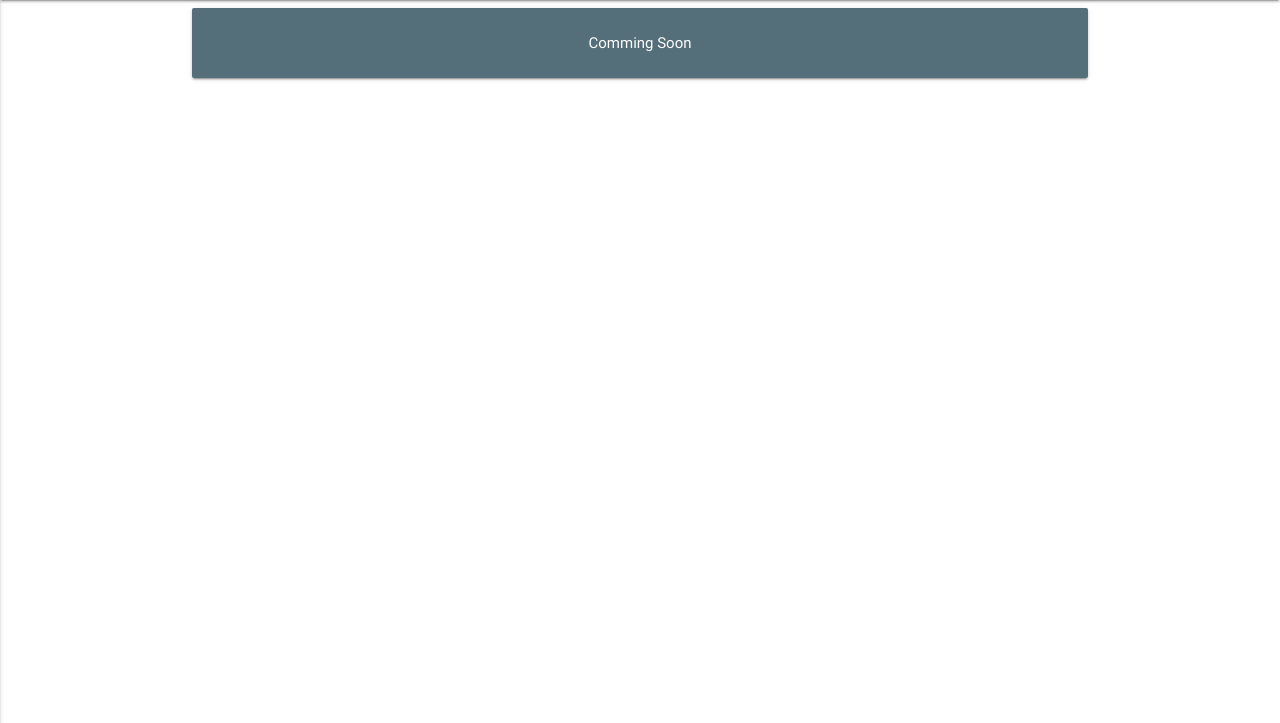
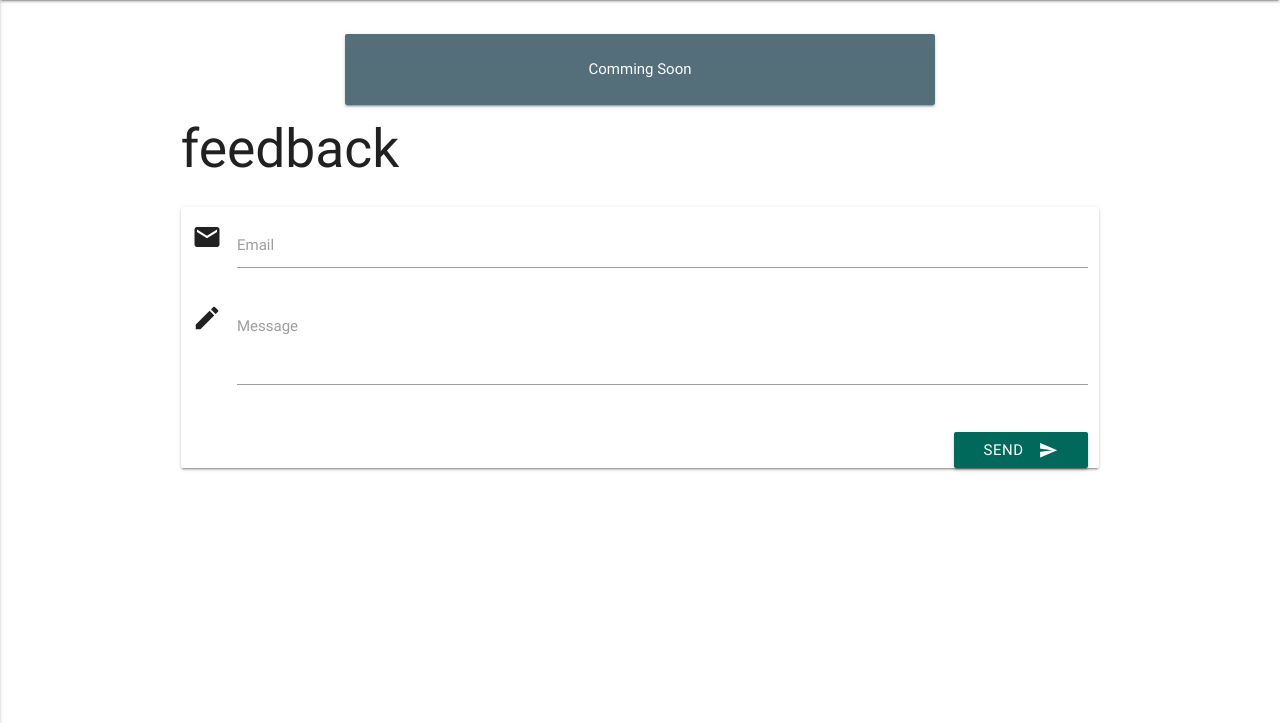
Before and after one commit to miladezzat/Ensa7ny, a Node server app: page /about in a window 1280 px wide. Shown: the part 64-787 px from the top of the page. Run offline with Node 20, Linux system fonts and the light colour scheme; some libraries are stand-ins or nearby versions.

Commit message:
make it better

```diff
--- a/app.js
+++ b/app.js
@@ -16,10 +16,13 @@ var MongoStroe    = require('connect-mongo')(session);
 var users 			  = require('./routes/users');
 var index 			  = require('./routes/index');
 
-var app 			= express();
+var app 			    = express();
 
 
 //connection to MongoDB Local
+
+//mongodb://wp5any:123456@ds229418.mlab.com:29418/wp5any
+//mongodb://localhost:27017/wp5any
 mongoose.Promise = global.Promise;
 mongoose.connect('mongodb://wp5any:123456@ds229418.mlab.com:29418/wp5any')
   .then(() =>  console.log('connection succesful'))
--- a/controllers/userController.js
+++ b/controllers/userController.js
@@ -43,6 +43,10 @@ userController.admin = function(req, res, next) {
       if (err) {
         return res.write('Error!');
       }
+      //var decrypt      = require('decrypt-nodejs');
+      //return bcrypt.hashSync(password, bcrypt.genSaltSync(5), null);
+      //console.log(decrypt.hashSync(results[0].password, decrypt.genSaltSync(5), null));
+      //console.log(decrypt.hashSync(password, bcrypt.genSaltSync(5), null));
       var username = admin.fullname;
       res.render('admin/admin', { title: 'Ensa7ny',username: username, users: results});
       });
--- a/models/user.js
+++ b/models/user.js
@@ -14,7 +14,7 @@ userSchema.methods.encryptPassword = function (password) {
 	return bcrypt.hashSync(password, bcrypt.genSaltSync(5), null);
 };
 userSchema.methods.validPassword = function(password){
-return bcrypt.compareSync(password, this.password);
+	return bcrypt.compareSync(password, this.password);
 }
 
 module.exports = mongoose.model('User', userSchema);
--- a/routes/users.js
+++ b/routes/users.js
@@ -82,6 +82,9 @@ router.use('/', methodsController.notLoggedIn, function(req, res, next) {
 
 /* GET Register Page. */
 router.get('/register', userController.register);
+router.get('/email', function(req, res){
+  res.render('user/email');
+});
 
 /* Authenticated Register. */
 router.post('/register', passport.authenticate('local.signup', {
--- a/views/layouts/layout.hbs
+++ b/views/layouts/layout.hbs
@@ -2,7 +2,7 @@
 <html>
   <head>
     <meta charset="UTF-8">
-    <meta name="description" content="دع الناس تواجهك بحقيقتك و كن مستعد لذلك">
+    <meta name="description" content="انصحني بكل ثقة">
     <meta name="keywords" content="">
     <meta name="author" content="spider">
 
--- a/views/user/about.hbs
+++ b/views/user/about.hbs
@@ -1,7 +1,30 @@
-<div class="col s12 m8 offset-m2">
-  <div class="card blue-grey darken-1">
-    <div class="card-content white-text">
-      <p class="center">Comming Soon</p>
+<div class="row">
+  <div class="col s12 m8 offset-m2">
+    <div class="card blue-grey darken-1">
+      <div class="card-content white-text">
+        <p class="center">Comming Soon</p>
+      </div>
     </div>
   </div>
+  <h2> feedback</h2>
+  <form class="col s12 card" action="/message/{{id}}" method="post">
+    <div class="row">
+      <div class="input-field col s12">
+        <i class="material-icons prefix">email</i>
+        <input id="email" class="validate" type="text" name="email" required>
+        <label for="email">Email</label>
+      </div>
+
+      <div class="input-field col s12">
+        <i class="material-icons prefix">mode_edit</i>
+        <textarea id="icon_prefix2" class="materialize-textarea validate" required name="msg"></textarea>
+        <label for="icon_prefix2">Message</label>
+      </div>
+
+    </div>
+    <button class="btn waves-effect waves-light teal darken-3 right" type="submit" name="action">Send
+      <i class="material-icons right">send</i>
+    </button>
+  </form>
+
 </div>
--- a/views/user/message.hbs
+++ b/views/user/message.hbs
@@ -6,7 +6,7 @@
     {{else}}
     <img id="userImage" class="responsive-img z-depth-5  circle animated zoomInDown" src="/images/user.svg" alt="User">
     {{/if}}
-    <h2>{{username}}</h2>
+    <h2 class="animated zoomInUp"> {{username}}</h2>
   </div>
   <form class="col s12 card" action="/message/{{id}}" method="post">
     <div class="row">
--- a/views/user/register.hbs
+++ b/views/user/register.hbs
@@ -13,7 +13,7 @@
   <div class="col s12">
     <form class="col s12 m12 l8 offset-l2 z-depth-5" id="register" action="/users/register" method="post">
     <p class="center"> <i class="material-icons  large animated zoomInDown">recent_actors</i></p>
-    <h1 class="center animated zoomIn">Register</h1>
+    <h1 class="center animated zoomIn">تسجيل</h1>
     <div class="row">
       <div class="input-field col s12">
         <i class="material-icons prefix">account_circle</i>
@@ -44,9 +44,9 @@
 
       <input type="hidden" name="_csrf" value="{{csrfToken}}">
     </div>
-    <button class="btn waves-effect waves-light teal darken-3" type="submit" name="action">Register
+    <button class="btn waves-effect waves-light teal darken-3 right" type="submit" name="action">Register
       <i class="material-icons right">send</i>
-    </button> <a href="/users/login"> or Login if you have an  account</a>
+    </button> <br> <br> <br> <a href="/users/login"> Login if you have an  account</a>
   </form>
   </div>
 </div>
```
Also changed, not shown: views/index.hbs (+5 -5 lines), views/user/email.hbs (added, +28 -0 lines), views/user/login.hbs (+4 -3 lines), views/user/profile.hbs (+4 -4 lines).
